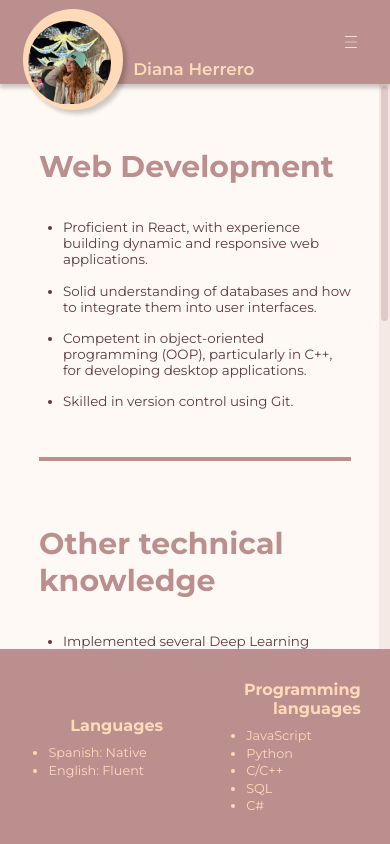
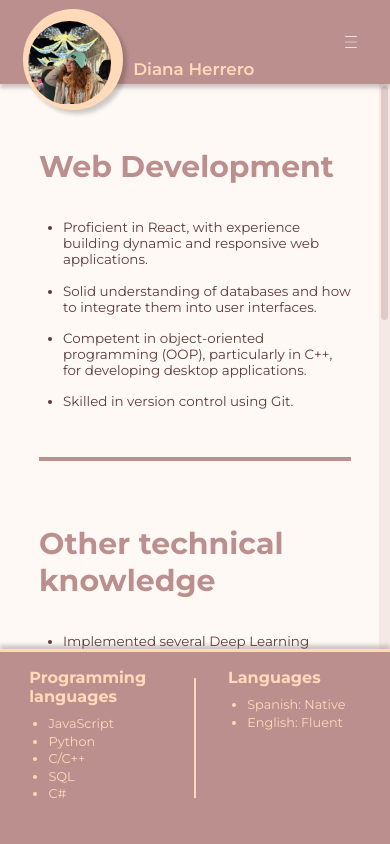
Before and after one commit to dianaHerreroC/my-app-Diana-Herrero, a React (Vite) app: page /skills in a window 390 px wide. Built offline with nearby package versions, Linux system fonts and the light colour scheme.

Commit message:
re-styled the languages bar of skills section

```diff
--- a/src/App.css
+++ b/src/App.css
@@ -549,10 +549,10 @@ header .nav-link{
     height:33%;
     width: 100%;
     display: flex;
-    flex-direction: row-reverse;
+    flex-direction: row;
     gap: 2rem;
-    align-items: center;
-    text-align: right;
+    border-top: 0.2rem solid var(--color-secondary);
+    box-shadow: 0 -0.25rem 0.25rem rgba(0, 0, 0, 0.2);
   }
   .skills-section .right-container section{
     width:50%;
@@ -577,6 +577,12 @@ header .nav-link{
   .skills-section .left-container hr{
     margin-top: 3rem;
     margin-bottom: 4rem;
+  }
+  .skills-section .right-container hr{
+    height: 75%;
+    margin-top: 3%;
+    margin-bottom: 0;
+    border: 0.1rem solid var(--color-secondary);
   }
 
   /* ----------- Education section ----------- */
```
